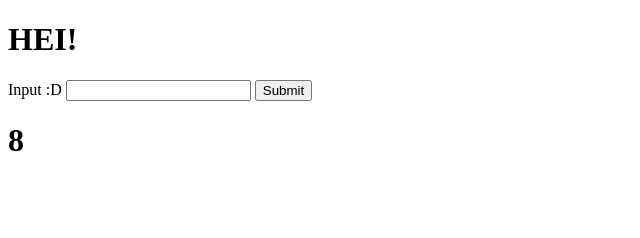
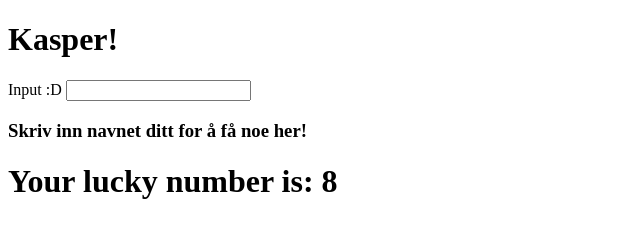
Before and after one commit to Kaspersyv/DAXprosjekt, a website: page index.html in a window 1280 px wide. Shown: the whole page, without its empty margins (0-640 px from the left). Drawn offline with Linux system fonts and the light colour scheme.

Commit message:
Fixed clock

```diff
--- a/app.js
+++ b/app.js
@@ -1,27 +1,33 @@
-       sessionStorage.setItem("name", document.getElementById("userInput".value));
-        let userName = sessionStorage.getItem("name")
+
+      let myStorage = window.sessionStorage;
+
+      let userInput = document.querySelector("#userInput").value
+
       function welcome() {
-            document.getElementById("nameField").innerHTML = "Velkommen " + userName ;
+        sessionStorage.setItem("name", userInput)
+        const userName = sessionStorage.getItem("name")
+        document.getElementById("nameField").innerText = "Velkommen " + userName;
+
       }
 
-        const d = new Date();
-        let minutes = d.getMinutes();
+      const userName = myStorage.getItem("name")
 
       let current = new Date();
 
       let firstRandom = Math.floor(Math.random() * 8) + 1;
 
-        const lastMinute = current.getMinutes();
+      let lastMinute = new Date().getMinutes();
 
-        window.setInterval('checkMinute()', 1000);
-        document.getElementById("clockField").innerText = firstRandom
-
-        function checkMinute() {
+      const checkMinute = () => {
           let randomNumber = Math.floor(Math.random() * 8) + 1;
-            thisMinute = current.getMinutes();
+          thisMinute = new Date().getMinutes();
           if (thisMinute !== lastMinute) {
               lastMinute = thisMinute
-            document.getElementById("clockField").innerHTML = randomNumber
+              document.querySelector("#clockField").innerText = "Your lucky number is: " + randomNumber
           }
 
       }
+
+
+      window.setInterval(checkMinute, 1000);
+      document.getElementById("clockField").innerText = "Your lucky number is: " + firstRandom
--- a/index.html
+++ b/index.html
@@ -9,17 +9,17 @@
 </head>
 
 <body>
-    <h1>HEI!</h1>
+    <h1>Kasper!</h1>
 
 
     <form>
         <label>Input :D</label>
         <input id="userInput" type="text">
-        <button onclick="welcome()">Submit</button>
-        <h3 id="nameField"></h3>
+    </form>
+        <h3 id="nameField">Skriv inn navnet ditt for å få noe her!</h3>
         <h1 id="clockField">Hei</h1>
 
-    </form>
+
 
 
     <script src="/app.js"></script>
```
Lines whose indentation alone changed are shown as unchanged.
